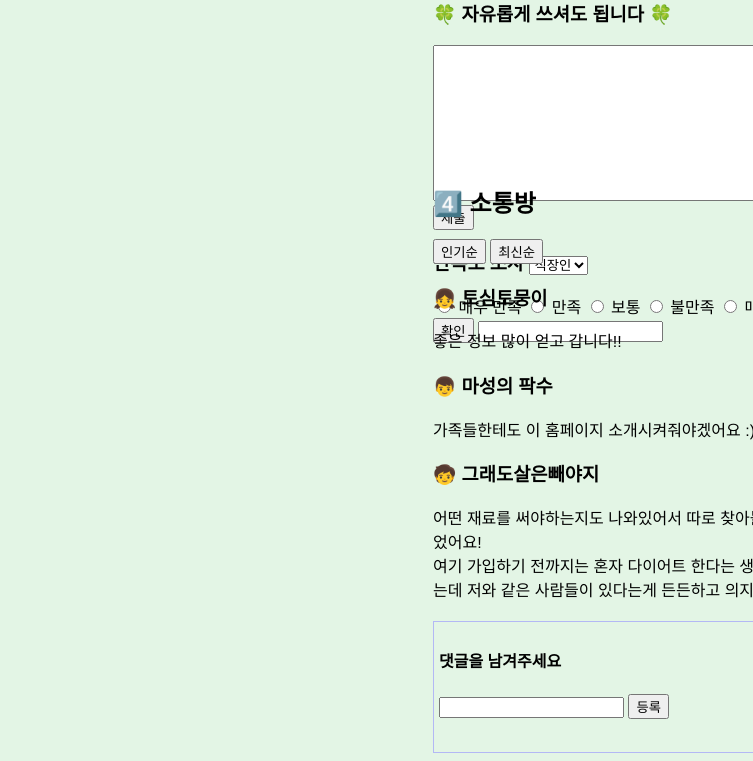
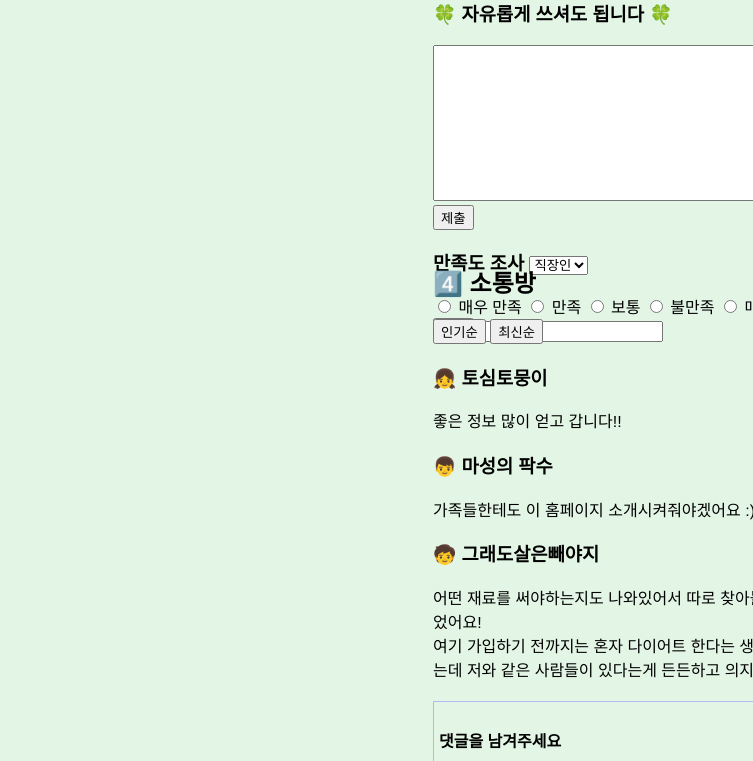
Before and after one commit to seoa0907/seoa0907.github.io, a plain HTML site: page index.html in a window 1280 px wide. Shown: the part 556-1317 px from the top of the page, 527-1280 px from the left. Drawn offline with Linux system fonts and the light colour scheme.

Commit message:
Update index.html

```diff
--- a/index.html
+++ b/index.html
@@ -97,7 +97,7 @@ table{clear: both;
     margin-right: 110px;
     position: absolute;
     left: 75%;
-    top: 90%;
+    top: 100%;
 }
 .eotrmf{
     width: 400px;
```
